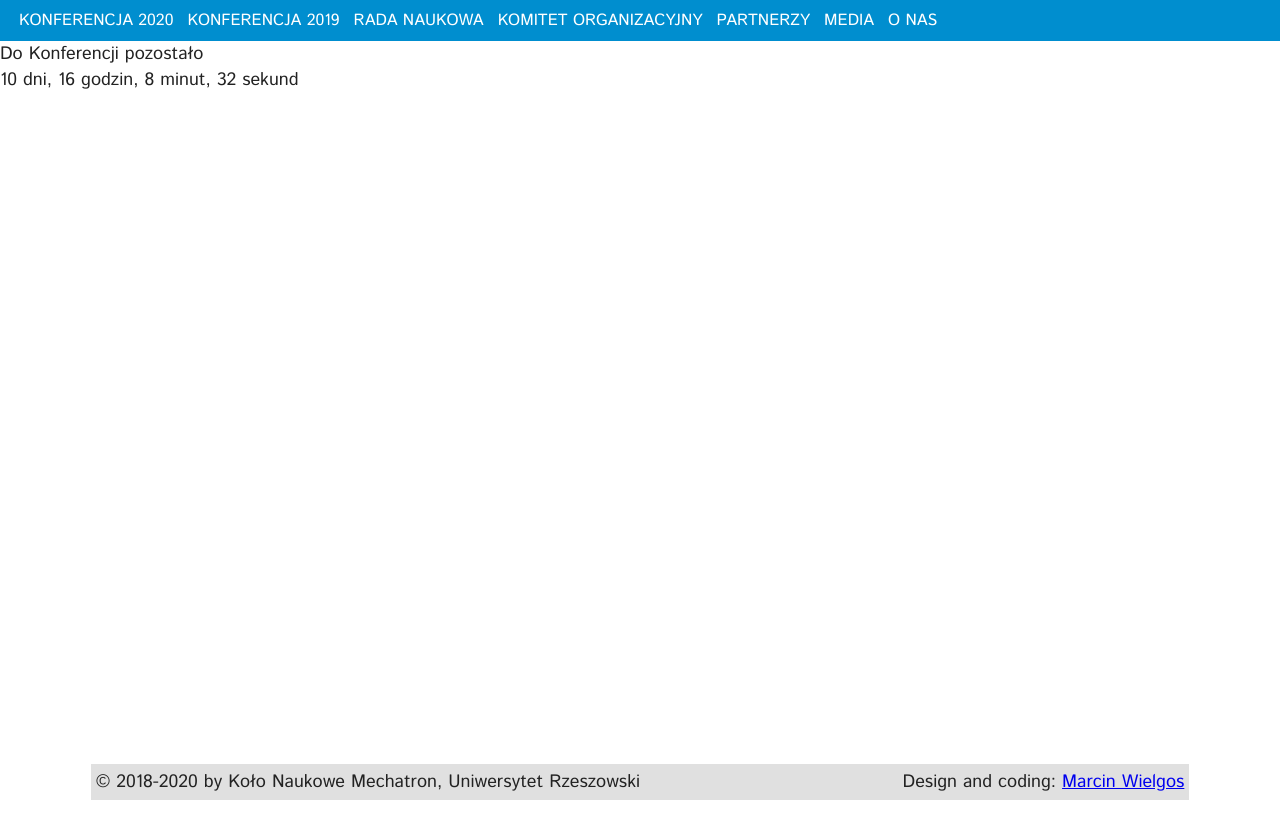
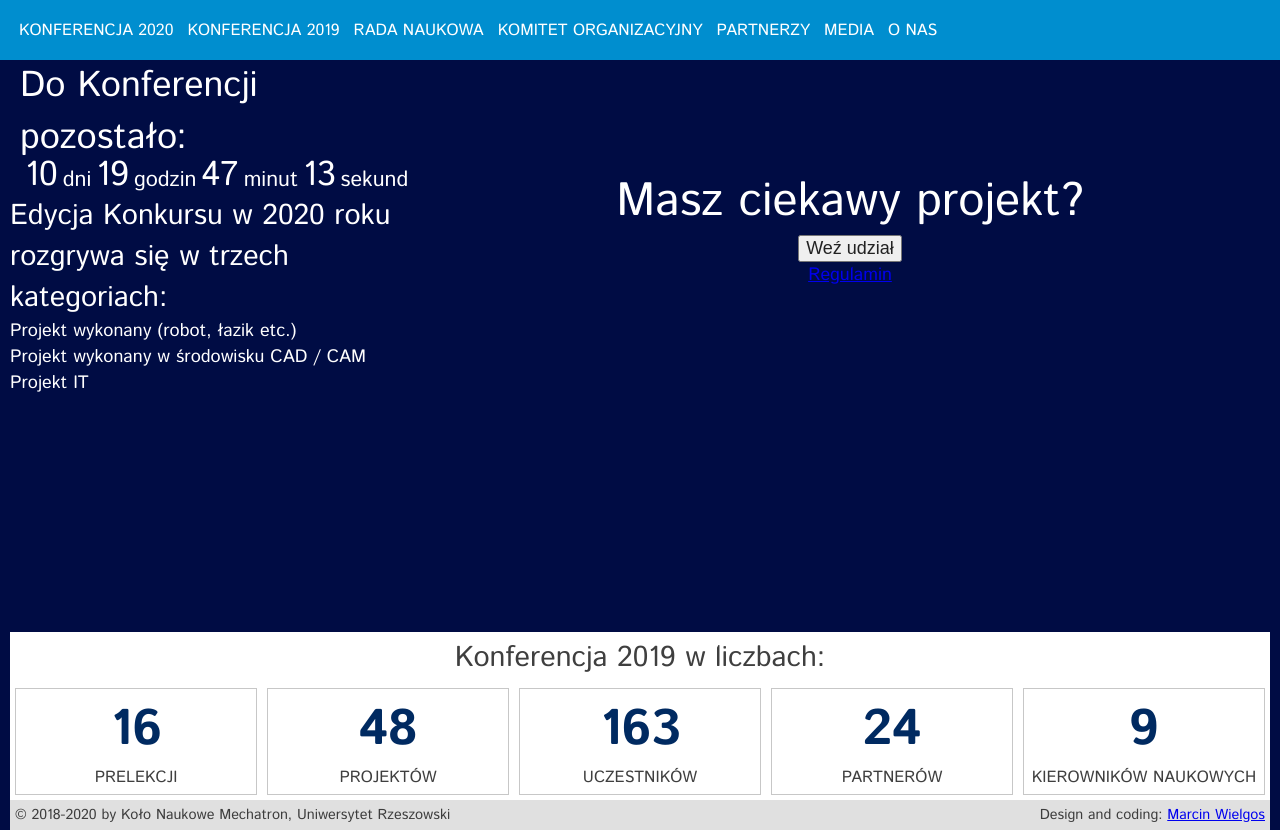
Before and after one commit to mwvabes/kmi-mechatron, a PHP site: page / in a window 1280 px wide. Before the commit the page ends 800 px from the top, so only its background shows below. Run offline with PHP 8.4, Linux system fonts and the light colour scheme.

Commit message:
Homepage styling added

```diff
--- a/index.html
+++ b/index.html
@@ -1,5 +1,6 @@
 <!DOCTYPE html>
 <html lang="pl">
+
 <head>
   <meta charset="UTF-8">
   <meta name="viewport" content="width=device-width, initial-scale=1.0">
@@ -8,9 +9,11 @@
   <link href="https://fonts.googleapis.com/css?family=Istok+Web:400,400i,700&display=swap" rel="stylesheet">
   <link rel="stylesheet" href="styles/reset.css">
   <link rel="stylesheet" href="styles/global.css">
+  <link rel="stylesheet" href="styles/homepage.css">
 
   <title>Document</title>
 </head>
+
 <body>
 
   <header>
@@ -29,19 +32,77 @@
 
   <main>
 
-    <section id="welcome">
+    <div>
+      <section id="welcome" class="container">
 
-    </section>
+        <div class="left">
+          <div class="timeRemainingContainer">
+            <h1>Do Konferencji pozostało:</h1>
+            <p id="timeRemaining">
+              <span id="rDays" class="rNum">10</span>dni
+              <span id="rHours" class="rNum">19</span>godzin
+              <span id="rMinutes" class="rNum">47</span>minut
+              <span id="rSeconds" class="rNum">13</span>sekund
 
-    Do Konferencji pozostało
-    <div id="timeRemaining">10 dni, 16 godzin, 8 minut, 32 sekund</div>
+            </p>
+          </div>
+          <div class="categoriesInfoContainer">
+            <h1>Edycja Konkursu w 2020 roku rozgrywa się w trzech kategoriach:</h1>
+            <ul>
+              <li>Projekt wykonany (robot, łazik etc.)</li>
+              <li>Projekt wykonany w środowisku CAD / CAM</li>
+              <li>Projekt IT</li>
+            </ul>
+          </div>
+        </div>
+
+
+        <div class="right">
+          <div class="competeActionContainer">
+            <h1>Masz ciekawy projekt?</h1>
+            <button>Weź udział</button>
+            <a href="!">Regulamin</a>
+          </div>
+        </div>
+
+      </section>
+
+
+      <div class="basis100"></div>
+
+      <section id="conferenceInNumbers">
+        <div class="title">
+          <h1>Konferencja 2019 w liczbach:</h1>
+        </div>
+        <div class="numElements">
+          <div class="numElement"><span class="number" id="numLectures">16</span><span class="title">Prelekcji</span>
+          </div>
+          <div class="numElement"><span class="number" id="numProjects">48</span><span class="title">Projektów</span>
+          </div>
+          <div class="numElement"><span class="number" id="numParticipants">163</span><span
+              class="title">Uczestników</span></div>
+          <div class="numElement"><span class="number" id="numPartners">24</span><span class="title">Partnerów</span>
+          </div>
+          <div class="numElement"><span class="number" id="numSupervisors">9</span><span class="title">Kierowników
+              Naukowych</span></div>
+        </div>
+      </section>
+
+    </div>
 
   </main>
 
   <footer>
-    <div class="left">&copy; 2018-2020 by Koło Naukowe Mechatron, Uniwersytet Rzeszowski</div>
-    <div class="right">Design and coding: <a href="http://vabes.pl">Marcin Wielgos</a></div>
+    <div class="footer">
+      <div class="left">
+        <p>&copy; 2018-2020 by Koło Naukowe Mechatron, Uniwersytet Rzeszowski</p>
+      </div>
+      <div class="right">
+        <p>Design and coding: <a href="http://vabes.pl">Marcin Wielgos</a></p>
+      </div>
+    </div>
   </footer>
 
 </body>
+
 </html>
--- a/styles/global.css
+++ b/styles/global.css
@@ -44,6 +44,7 @@ p {
 
 header {
   background-color: #008ecf;
+  max-height: 80px;
 }
 
 nav {
@@ -54,6 +55,7 @@ nav {
   -ms-grid-columns: 1fr;
       grid-template-columns: 1fr;
   text-transform: uppercase;
+  min-height: 60px;
 }
 
 nav > ul,
@@ -80,10 +82,35 @@ nav > ul > li > a:hover {
   transition: 100ms linear;
 }
 
-main {
-  -webkit-box-flex: 1;
-      -ms-flex: 1;
-          flex: 1;
+main > div {
+  max-width: 1260px;
+  margin: 0px auto;
+  display: -webkit-box;
+  display: -ms-flexbox;
+  display: flex;
+  -webkit-box-orient: vertical;
+  -webkit-box-direction: normal;
+      -ms-flex-direction: column;
+          flex-direction: column;
+  -ms-flex-wrap: wrap;
+      flex-wrap: wrap;
+  min-height: calc(100vh - 60px);
+  -webkit-box-pack: justify;
+      -ms-flex-pack: justify;
+          justify-content: space-between;
+}
+
+.basis100 {
+  -ms-flex-preferred-size: 100%;
+      flex-basis: 100%;
+  height: 0;
+}
+
+.left,
+.right {
+  display: -webkit-box;
+  display: -ms-flexbox;
+  display: flex;
 }
 
 .left {
@@ -94,17 +121,40 @@ main {
   text-align: right;
 }
 
-footer {
-  font-size: 1rem;
+footer > div {
+  color: #3d3d3d;
+  font-size: .8rem;
   -webkit-box-sizing: border-box;
           box-sizing: border-box;
   padding: 5px;
   max-width: 1260px;
   margin: 0px auto;
   background-color: #e0e0e0;
-  display: -ms-grid;
-  display: grid;
-  -ms-grid-columns: 1fr 1fr;
-      grid-template-columns: 1fr 1fr;
+  display: -webkit-box;
+  display: -ms-flexbox;
+  display: flex;
+  -ms-flex-wrap: wrap;
+      flex-wrap: wrap;
+  -webkit-box-pack: justify;
+      -ms-flex-pack: justify;
+          justify-content: space-between;
+}
+
+footer > * > * > p {
+  font-size: inherit;
+}
+
+.footer > .left {
+  -ms-flex-line-pack: start;
+      align-content: flex-start;
+}
+
+.footer > .right {
+  -ms-flex-line-pack: end;
+      align-content: flex-end;
+}
+
+.footer > p {
+  padding: 5px;
 }
 /*# sourceMappingURL=global.css.map */
--- a/styles/global.scss
+++ b/styles/global.scss
@@ -4,6 +4,7 @@ $navy: rgb(0, 12, 68);
 $anchorMenuColor: #FFF;
 
 $footerBackground: #e0e0e0;
+$footerColor: #3d3d3d;
 
 $maxWidth: 1260px;
 
@@ -48,6 +49,7 @@ p {
 
 header {
   background-color: #008ecf;
+  max-height: 80px;
 }
 
 nav {
@@ -56,6 +58,7 @@ nav {
   display: grid;
   grid-template-columns: 1fr;
   text-transform: uppercase;
+  min-height: 60px;
 }
 
 nav > ul,
@@ -77,8 +80,24 @@ nav > ul > li > a:hover {
   transition: 100ms linear;
 }
 
-main {
-  flex: 1;
+main > div {
+  max-width: 1260px;
+  margin: 0px auto;
+  display: flex;
+  flex-direction: column;
+  flex-wrap: wrap;
+  min-height: calc(100vh - 60px);
+  justify-content: space-between;;
+}
+
+.basis100 {
+  flex-basis: 100%;
+  height: 0;
+}
+
+.left,
+.right {
+  display: flex;
 }
 
 .left {
@@ -89,13 +108,31 @@ main {
   text-align: right;
 }
 
-footer {
-  font-size: 1rem;
+footer > div {
+  color: $footerColor;
+  font-size: .8rem;
   box-sizing: border-box;
   padding: 5px;
   max-width: $maxWidth;
   margin: 0px auto;
   background-color: $footerBackground;
-  display: grid;
-  grid-template-columns: 1fr 1fr;
+  display: flex;
+  flex-wrap: wrap;
+  justify-content: space-between;
 }
+
+footer > * > * > p {
+  font-size: inherit;
+}
+
+.footer > .left {
+  align-content: flex-start;
+}
+
+.footer > .right {
+  align-content: flex-end;
+}
+
+.footer > p {
+  padding: 5px;
+}
--- /dev/null
+++ b/styles/homepage.css
@@ -0,0 +1,183 @@
+body {
+  background-color: #000c44;
+  color: #FFF;
+}
+
+.timeRemainingContainer {
+  display: -webkit-box;
+  display: -ms-flexbox;
+  display: flex;
+  -ms-flex-wrap: wrap;
+      flex-wrap: wrap;
+  -webkit-box-orient: vertical;
+  -webkit-box-direction: normal;
+      -ms-flex-direction: column;
+          flex-direction: column;
+  font-size: 1rem;
+  padding: 0 10px;
+}
+
+.timeRemainingContainer > h1 {
+  font-size: 2em;
+}
+
+.rNum {
+  font-size: 1.6em;
+  margin: 5px;
+  line-height: 0.4;
+}
+
+#timeRemaining:first-child {
+  margin-left: 0;
+}
+
+.timeRemainingContainer > p {
+  font-size: 1.2em;
+}
+
+#timeRemaining {
+  display: -webkit-box;
+  display: -ms-flexbox;
+  display: flex;
+  -webkit-box-orient: horizontal;
+  -webkit-box-direction: normal;
+      -ms-flex-direction: row;
+          flex-direction: row;
+  -ms-flex-wrap: wrap;
+      flex-wrap: wrap;
+}
+
+.numElements {
+  display: -webkit-box;
+  display: -ms-flexbox;
+  display: flex;
+  -ms-flex-wrap: wrap;
+      flex-wrap: wrap;
+}
+
+.numElement {
+  border: 1px solid #c7c7c7;
+  margin: 5px;
+  padding: 5px;
+  display: -webkit-box;
+  display: -ms-flexbox;
+  display: flex;
+  -webkit-box-orient: vertical;
+  -webkit-box-direction: normal;
+      -ms-flex-direction: column;
+          flex-direction: column;
+  text-align: center;
+  -webkit-box-flex: 1;
+      -ms-flex: 1;
+          flex: 1;
+  -ms-flex-wrap: wrap;
+      flex-wrap: wrap;
+}
+
+.numElement:hover {
+  background-color: #e7e7e7;
+  -webkit-transition: 200ms linear;
+  transition: 200ms linear;
+}
+
+.numElement > .number {
+  font-size: 50px;
+  color: #002a61;
+  font-weight: bold;
+}
+
+.numElement > .number:hover {
+  color: #004299;
+  -webkit-transition: 300ms linear;
+  transition: 300ms linear;
+}
+
+.numElement > .title {
+  text-transform: uppercase;
+  font-size: .9rem;
+}
+
+#conferenceInNumbers {
+  color: #3f3f3f;
+  width: 100%;
+  background-color: #FFF;
+  text-align: center;
+}
+
+#conferenceInNumbers > .title > h1 {
+  font-size: 1.6rem;
+  padding: 5px;
+}
+
+#welcome {
+  display: -webkit-box;
+  display: -ms-flexbox;
+  display: flex;
+  -webkit-box-orient: horizontal;
+  -webkit-box-direction: normal;
+      -ms-flex-direction: row;
+          flex-direction: row;
+  -ms-flex-wrap: wrap;
+      flex-wrap: wrap;
+}
+
+#welcome > .left {
+  display: -webkit-box;
+  display: -ms-flexbox;
+  display: flex;
+  -webkit-box-orient: vertical;
+  -webkit-box-direction: normal;
+      -ms-flex-direction: column;
+          flex-direction: column;
+  -ms-flex-wrap: wrap;
+      flex-wrap: wrap;
+  -webkit-box-flex: 1;
+      -ms-flex: 1;
+          flex: 1;
+}
+
+.categoriesInfoContainer {
+  font-size: 1rem;
+}
+
+.categoriesInfoContainer > h1 {
+  font-size: 1.6em;
+}
+
+#welcome > .right {
+  display: -webkit-box;
+  display: -ms-flexbox;
+  display: flex;
+  -webkit-box-orient: vertical;
+  -webkit-box-direction: normal;
+      -ms-flex-direction: column;
+          flex-direction: column;
+  -ms-flex-wrap: wrap;
+      flex-wrap: wrap;
+  -webkit-box-flex: 2;
+      -ms-flex: 2;
+          flex: 2;
+  -webkit-box-align: center;
+      -ms-flex-align: center;
+          align-items: center;
+  text-align: center;
+  -webkit-box-pack: center;
+      -ms-flex-pack: center;
+          justify-content: center;
+}
+
+.competeActionContainer {
+  display: -webkit-box;
+  display: -ms-flexbox;
+  display: flex;
+  -ms-flex-wrap: wrap;
+      flex-wrap: wrap;
+  -webkit-box-orient: vertical;
+  -webkit-box-direction: normal;
+      -ms-flex-direction: column;
+          flex-direction: column;
+  -webkit-box-align: center;
+      -ms-flex-align: center;
+          align-items: center;
+}
+/*# sourceMappingURL=homepage.css.map */
--- /dev/null
+++ b/styles/homepage.scss
@@ -0,0 +1,140 @@
+$blue: #008ecf;
+$navy: rgb(0, 12, 68);
+
+$anchorMenuColor: #FFF;
+
+$greyColor: #3f3f3f;
+$greyBorder: #c7c7c7;
+
+$numberColor: #002a61;
+$numberHoverColor: #004299;
+
+$numElementHoverBgColor: #e7e7e7;
+
+$footerBackground: #2e1a1a;
+
+$maxWidth: 1260px;
+
+body {
+    background-color: $navy;
+    color: #FFF;
+}
+
+.timeRemainingContainer {
+    display: flex;
+    flex-wrap: wrap;
+    flex-direction: column;
+    font-size: 1rem;
+    padding: 0 10px;
+}
+
+.timeRemainingContainer > h1 {
+    font-size: 2em;
+}
+
+.rNum {
+    font-size: 1.6em;
+    margin: 5px;
+    line-height: 0.4;
+}
+
+#timeRemaining:first-child {
+    margin-left: 0;
+}
+
+.timeRemainingContainer > p {
+    font-size: 1.2em;
+}
+
+#timeRemaining {
+    display: flex;
+    flex-direction: row;
+    flex-wrap: wrap;
+}
+
+.numElements {
+    display: flex;
+    flex-wrap: wrap;
+}
+
+.numElement {
+    border: 1px solid $greyBorder;
+    margin: 5px;
+    padding: 5px;
+    display: flex;
+    flex-direction: column;
+    text-align: center;
+    flex: 1;
+    flex-wrap: wrap;
+}
+
+.numElement:hover {
+    background-color: $numElementHoverBgColor;
+    transition: 200ms linear;
+}
+
+.numElement > .number {
+    font-size: 50px;
+    color: $numberColor;
+    font-weight: bold;
+}
+
+.numElement > .number:hover {
+    color: $numberHoverColor;
+    transition: 300ms linear;
+}
+
+.numElement > .title {
+    text-transform: uppercase;
+    font-size: .9rem;
+}
+
+#conferenceInNumbers {
+    color: $greyColor;
+    width: 100%;
+    background-color: #FFF;
+    text-align: center;
+}
+
+#conferenceInNumbers > .title > h1 {
+    font-size: 1.6rem;
+    padding: 5px;
+}
+
+#welcome {
+    display: flex;
+    flex-direction: row;
+    flex-wrap: wrap;
+}
+
+#welcome > .left {
+    display: flex;
+    flex-direction: column;
+    flex-wrap: wrap;
+    flex: 1;
+}
+
+.categoriesInfoContainer {
+    font-size: 1rem;
+}
+
+.categoriesInfoContainer > h1 {
+    font-size: 1.6em;
+}
+
+#welcome > .right {
+    display: flex;
+    flex-direction: column;
+    flex-wrap: wrap;
+    flex: 2;
+    align-items: center;
+    text-align: center;
+    justify-content: center;
+}
+
+.competeActionContainer {
+    display: flex;
+    flex-wrap: wrap;
+    flex-direction: column;
+    align-items: center;
+}
```
Also changed, not shown: 3 other files.
